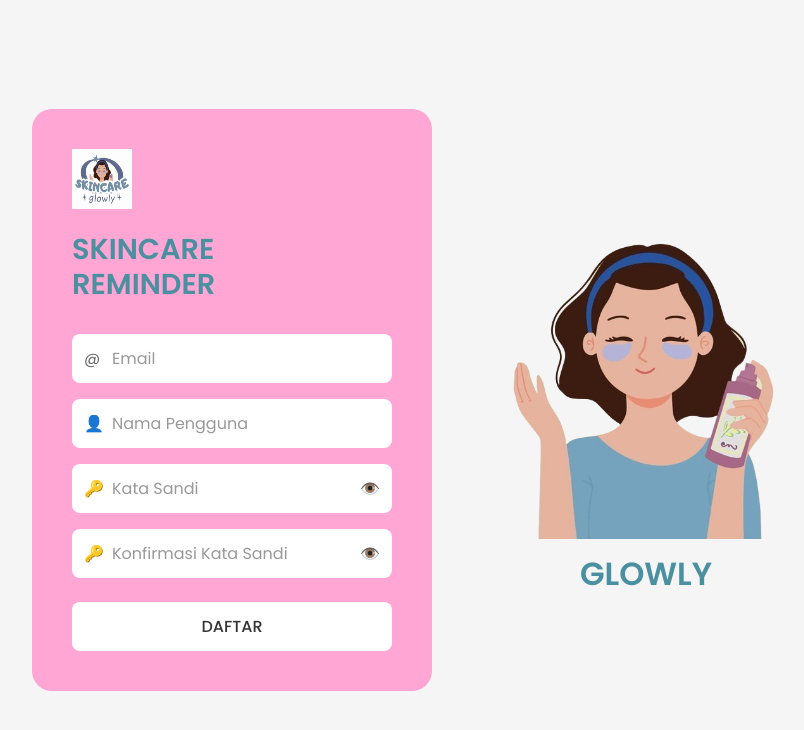
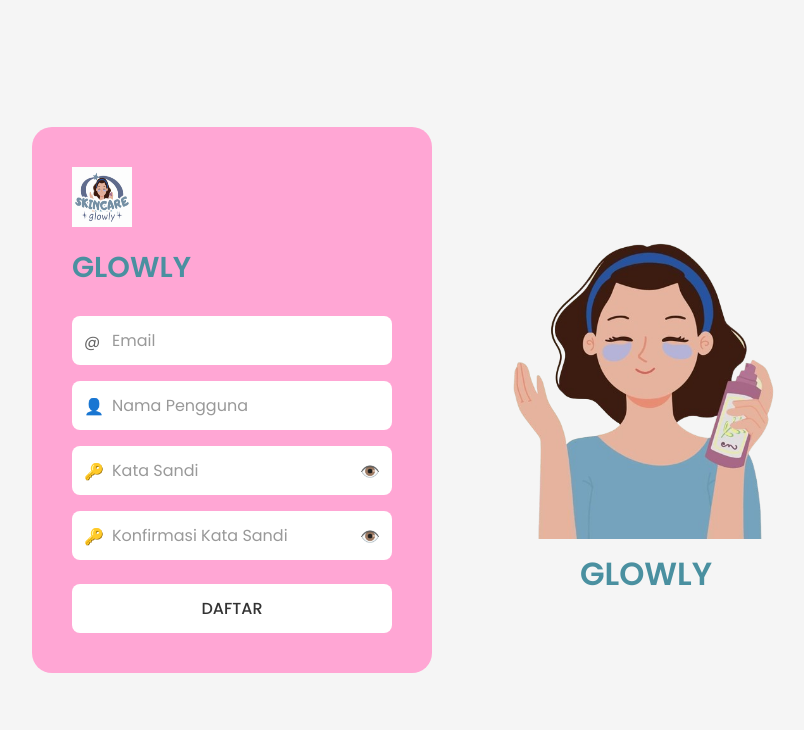
Before and after one commit to aqilazafira/SKINCARE-REMINDER, a Flask app: page /register in a window 1280 px wide. Shown: the top 730 px of the page, without its empty margins (40-844 px from the left). Run offline with Flask 3, Linux system fonts and the light colour scheme.

Commit message:
ubah nama

```diff
--- a/app/services/calender_service.py
+++ b/app/services/calender_service.py
@@ -54,7 +54,7 @@ def save_calendar_event(day, time, email):
         byday = DAY_TO_BYDAY.get(DAYS[day].upper(), "FR")
 
         event = {
-            "summary": "Skincare Reminder",
+            "summary": "Glowly",
             "location": "Home",
             "description": "Time to take care of your skin",
             "colorId": 6,
--- a/app/templates/register.html
+++ b/app/templates/register.html
@@ -22,7 +22,7 @@
             alt="Glowly Logo"
           />
         </div>
-        <h1>SKINCARE<br />REMINDER</h1>
+        <h1>GLOWLY</h1>
 
         <form action="/register" method="POST">
           <div class="input-group">
```
Also changed, not shown: tests/test_app.py (+1 -1 lines).
